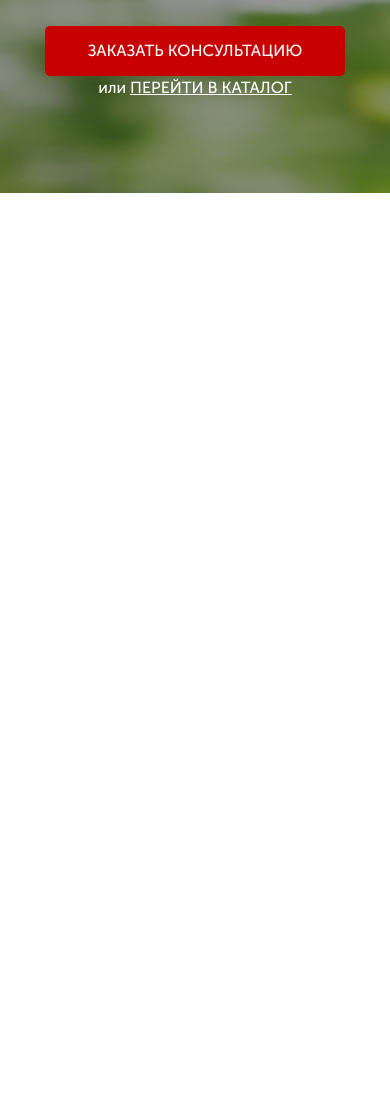
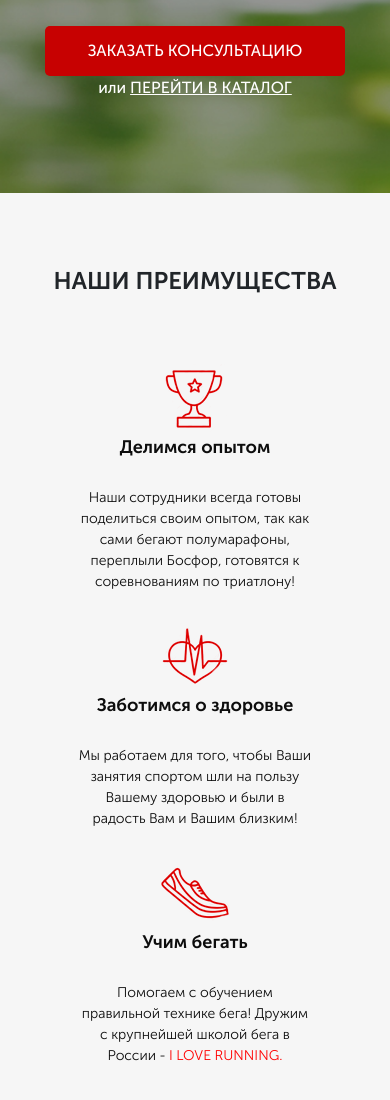
Before and after one commit to vitaliy24/pulsometr-project, a website: page src/index.html in a window 390 px wide. Shown: the part 610-1710 px from the top of the page. Before the commit the page ends 844 px from the top, so only its background shows below. Drawn offline with Linux system fonts and the light colour scheme.

Commit message:
block advantages added and adapted for mobile

```diff
--- a/src/index.html
+++ b/src/index.html
@@ -76,6 +76,47 @@
                     <a href="#">ПЕРЕЙТИ В КАТАЛОГ</a>
                 </div>
             </div>
+        </div>
+    </div>
+
+    <div class="advantages">
+        <div class="container">
+            <h2 class="advantages__header">НАШИ ПРЕИМУЩЕСТВА</h2>
+
+
+            <div class="advantages__wrapper">
+                <div class="advantages__item">
+                    <img src="icons/cup.png" alt="cup-trophy">
+                    <div class="advantages__main-descr">Делимся опытом</div>
+                    <div class="advantages__second-descr">
+                        Наши сотрудники всегда готовы
+                        поделиться своим опытом,
+                        так как сами бегают полумарафоны,
+                        переплыли Босфор, готовятся к
+                        соревнованиям по триатлону!
+                    </div>
+                </div>
+                <div class="advantages__item">
+                    <img src="icons/heart.png" alt="heart">
+                    <div class="advantages__main-descr">Заботимся о здоровье</div>
+                    <div class="advantages__second-descr">
+                        Мы работаем для того,
+                        чтобы Ваши занятия спортом шли на
+                        пользу Вашему здоровью и были в
+                        радость Вам и Вашим близким!
+                    </div>
+                </div>
+                <div class="advantages__item">
+                    <img src="icons/shoe.png" alt="shoes">
+                    <div class="advantages__main-descr">Учим бегать</div>
+                    <div class="advantages__second-descr">
+                        Помогаем с обучением
+                        правильной технике бега!
+                        Дружим с крупнейшей школой бега в
+                        России - <a href="#">I LOVE RUNNING.</a>
+                        </div>
+                </div>
+            </div>
 
         </div>
     </div>
--- /dev/null
+++ b/src/sass/blocks/_advantages.scss
@@ -0,0 +1,28 @@
+.advantages {
+    min-height: 322px;
+    padding: 70px 0 78px 0;
+    background-color: #f6f6f6;
+    text-align: center;
+    &__wrapper {
+        margin-top: 65px;
+        display: flex;
+        justify-content: space-between;
+    }
+    &__main-descr {
+        color: #0d0d0d;
+        font-size: 18px;
+        font-weight: 700;
+    }
+    &__second-descr {
+        margin-top: 26px;
+        color: #0d0d0d;
+        font-size: 14px;
+        font-weight: 300;
+        a {
+            color: #ff0000;
+        }
+    }
+    &__item {
+        width: 235px;
+    }
+}
--- /dev/null
+++ b/src/sass/blocks/_advantages_media.scss
@@ -0,0 +1,14 @@
+@media (max-width: 767px) {
+    .advantages {
+        &__wrapper {
+            flex-direction: column;
+            align-items: center;
+        }
+        &__item {
+            margin-top: 30px;
+            &:nth-child(1) {
+                margin-top: 0;
+            }
+        }
+    }
+}
--- a/src/sass/style.scss
+++ b/src/sass/style.scss
@@ -11,3 +11,5 @@
 @import 'blocks/buttons';
 @import 'blocks/header_media';
 @import 'blocks/promo_media';
+@import 'blocks/advantages';
+@import 'blocks/advantages_media';
```
Also changed, not shown: src/css/style.min.css.
